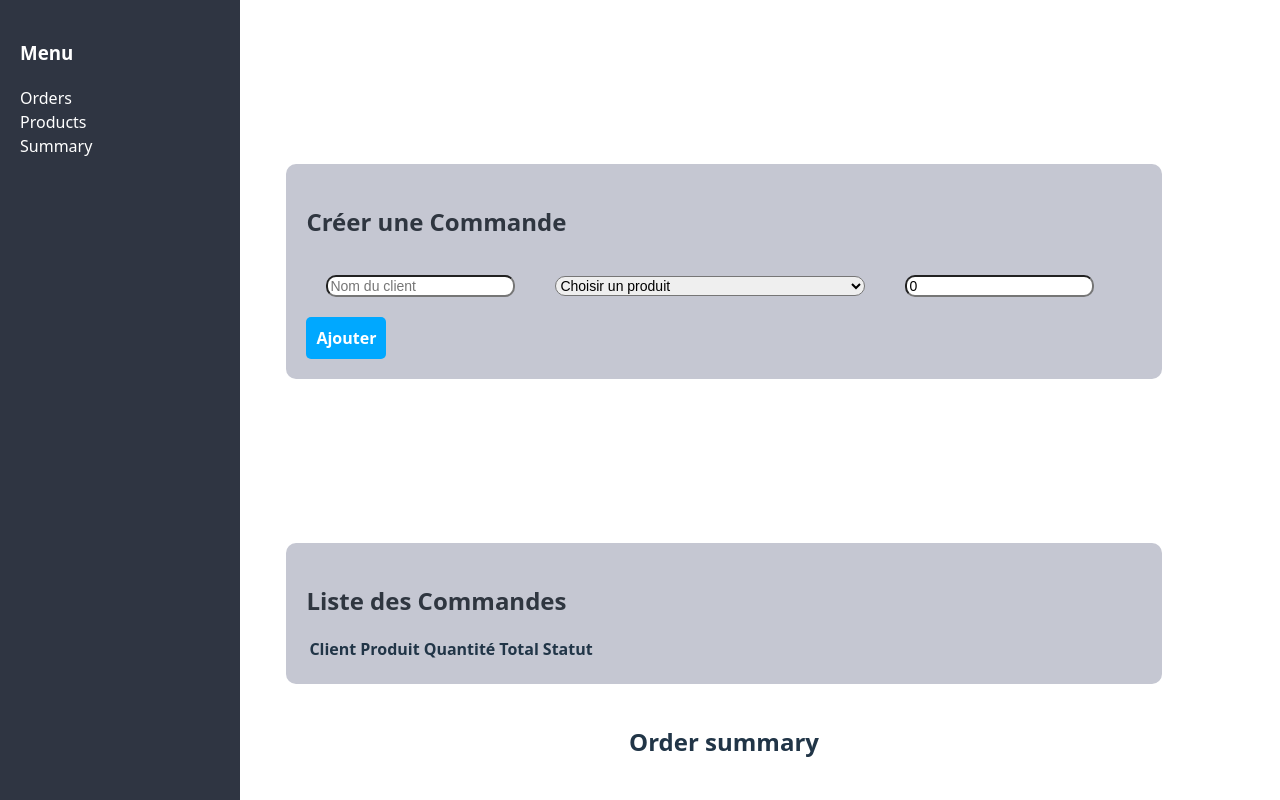
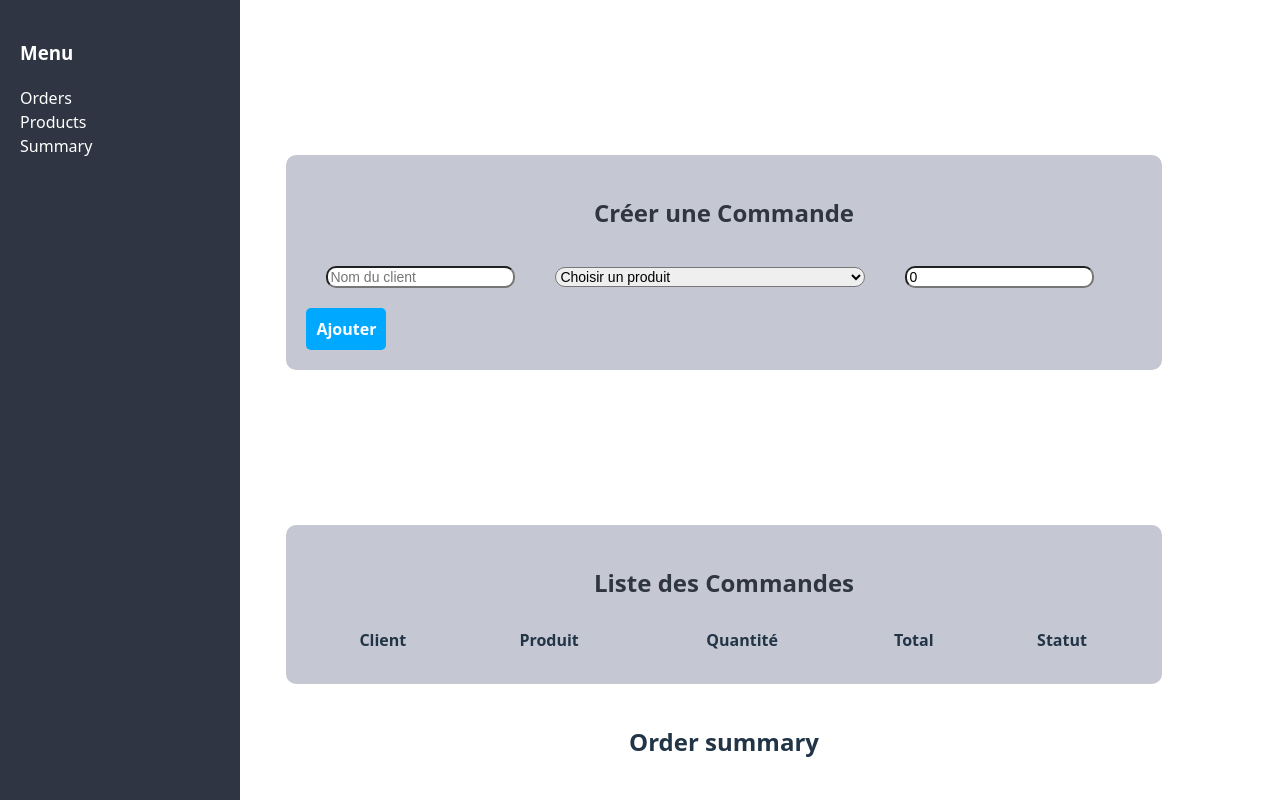
Before and after one commit to SUITSHIMED/elghousni-order-management, a React (Vite) app: page / in a window 1280 px wide. Built offline with nearby package versions, Linux system fonts and the light colour scheme.

Commit message:
edit styling

```diff
--- a/src/App.jsx
+++ b/src/App.jsx
@@ -1,4 +1,4 @@
-import { BrowserRouter, Routes, Route, Link } from 'react-router-dom';
+
 import React, { useState } from "react";
 import Sidebar from "./components/Sidebar";
 import OrderForm from "./components/Orderform";
--- a/src/components/Orderform.jsx
+++ b/src/components/Orderform.jsx
@@ -36,7 +36,7 @@ function OrderForm({ onAddOrder }) {
         margin: "auto",
       }}
     >
-      <h2 style={{ color: "#2f3640", marginBottom: "15px" }}> Créer une Commande</h2>
+      <h2 style={{ color: "#2f3640", marginBottom: "15px" , textAlign:"center" }}> Créer une Commande</h2>
       <form onSubmit={ajoutSubmit}>
         <input
           type="text"
--- a/src/components/Orderlist.jsx
+++ b/src/components/Orderlist.jsx
@@ -10,26 +10,30 @@ function OrderList({ orders }) {
         borderRadius: "10px",
       }}
     >
-      <h2 style={{ color: "#2f3640", marginBottom: "15px" }}>Liste des Commandes</h2>
-      <table>
+      <h2 style={{ color: "#2f3640", marginBottom: "15px" , textAlign:"center" }}>Liste des Commandes</h2>
+      <table style={{
+            width: "100%",
+            borderCollapse: "collapse",
+            textAlign: "center",
+          }}>
         <thead>
           <tr>
-            <th>Client</th>
-            <th>Produit</th>
-            <th>Quantité</th>
-            <th>Total</th>
-            <th>Statut</th>
+            <th style={{padding:"12px"}}>Client</th>
+            <th style={{padding:"12px"}}>Produit</th>
+            <th style={{padding:"12px"}}>Quantité</th>
+            <th style={{padding:"12px"}}>Total</th>
+            <th style={{padding:"12px"}}>Statut</th>
 
           </tr>
         </thead>
         <tbody>
           {orders.map((order, i) => (
             <tr key={i}>
-              <td>{order.name}</td>
-              <td>{order.product}</td>
-              <td>{order.quantity}</td>
-              <td>{order.total} MAD</td>
-              <td>{order.status}</td>
+              <td style={{padding:"10px"}}>{order.name}</td>
+              <td style={{padding:"10px"}}>{order.product}</td>
+              <td style={{padding:"10px"}}>{order.quantity}</td>
+              <td style={{padding:"10px"}}>{order.total} MAD</td>
+              <td style={{padding:"10px"}}>{order.status}</td>
               <td><button onClick = {() => handleDelete (order.id)} >Delete</button></td>
 
             </tr>
```
